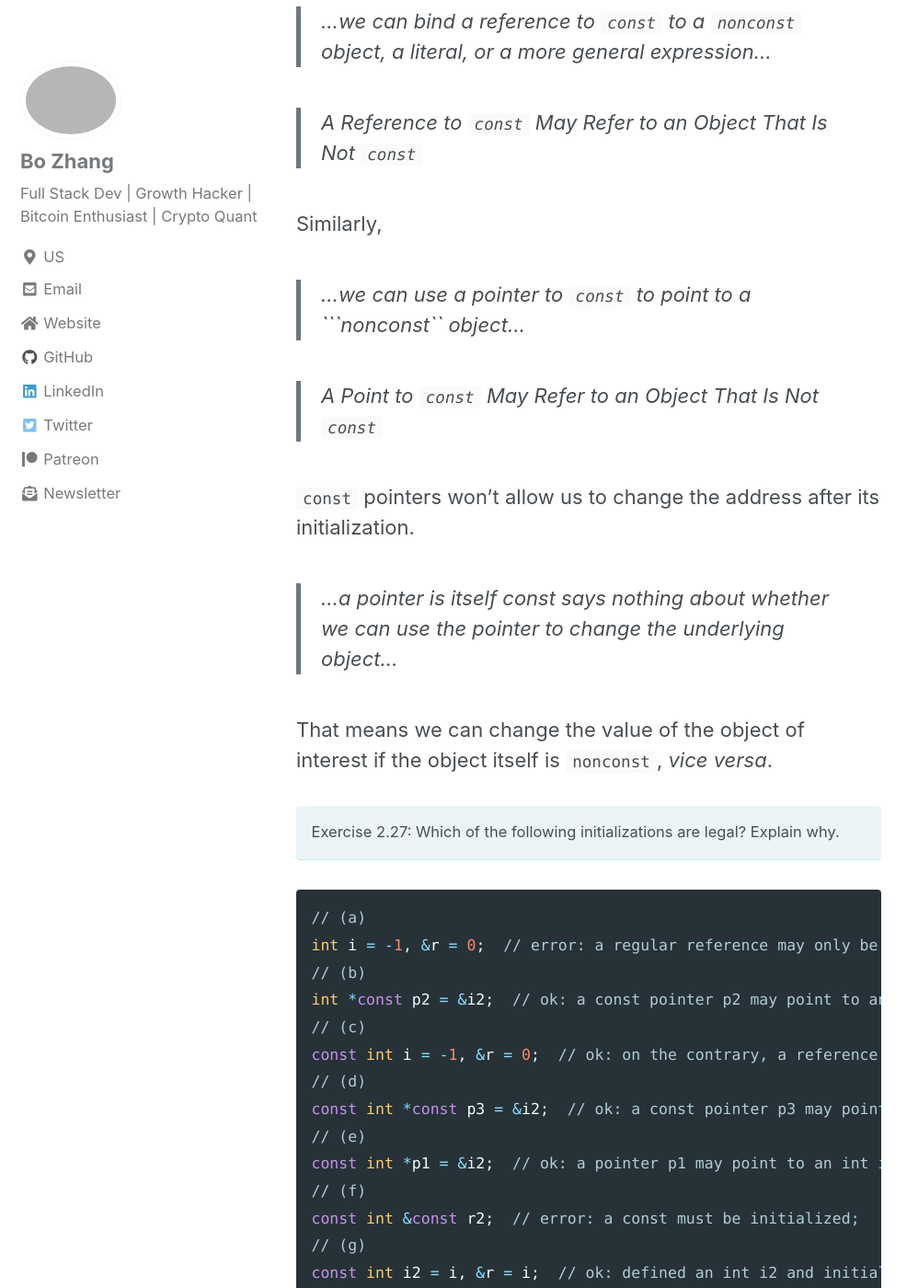
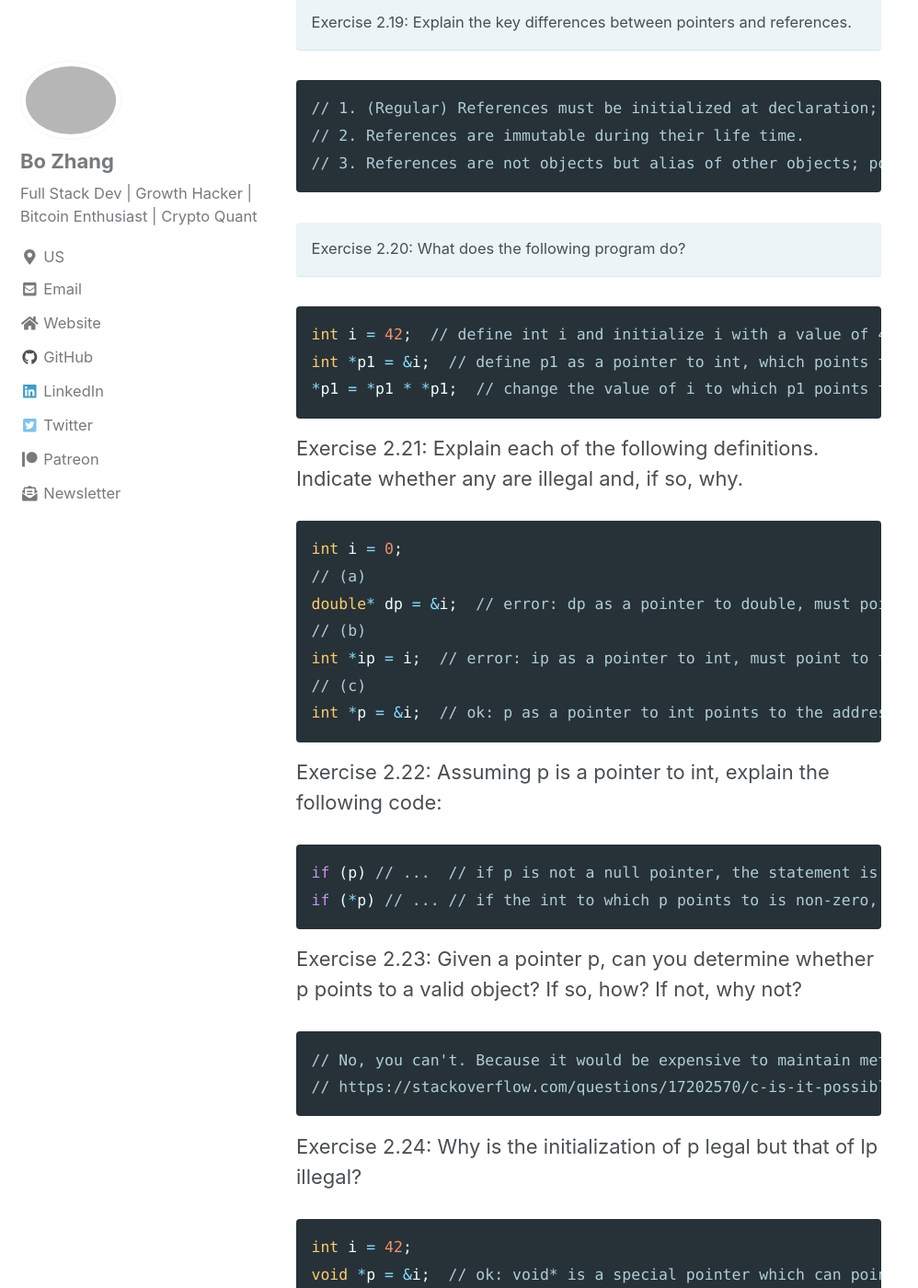
Before and after one commit to 0xboz/blog, a Jekyll site: the page built from _posts/2019-07-25-learn-c-plus-plus-variables-and-basic-types.md, in a window 1280 px wide and 1400 px high, scrolled down 4213 px. Shown: the whole window at 92% size, without its empty margins (0-998 px from the left). Built offline with Jekyll 4.4.1, drawn with Linux system fonts in a browser that asks for light colours; cached includes are drawn as plain includes; nearby versions of some CDN libraries; comment, search, counter and statistics services are not loaded; some of the changed text lies outside the part shown.

Commit message:
Added pointer exercises

````diff
--- a/_posts/2019-07-25-learn-c-plus-plus-variables-and-basic-types.md
+++ b/_posts/2019-07-25-learn-c-plus-plus-variables-and-basic-types.md
@@ -109,6 +109,82 @@ r1 = d;  // ok: i = d
 int i, &ri = i;
 i = 5; ri = 10;
 std::cout << i << " " << ri << std::endl;  // 10 10
+```
+
+<div class="notice--info">
+  <p>Exercise 2.18: Write code to change the value of a pointer. Write code to change the value to which the pointer points.</p>
+</div>
+
+```cpp
+int main()
+{
+  int val = 1;
+  int *p = nullptr;  // initialize a null pointer
+  p = &val;  // change the value of pointer p to the address of variable val
+  *p = 2;   // change the variable val value to which the pointer p points
+  return 0;
+}
+```
+
+<div class='notice--info'>
+  <p>Exercise 2.19: Explain the key differences between pointers and references.</p>
+</div>
+
+```cpp
+// 1. (Regular) References must be initialized at declaration; pointers don't need to.
+// 2. References are immutable during their life time.
+// 3. References are not objects but alias of other objects; pointers are objects themselves holding the addresses of other objects.
+```
+
+<div class='notice--info'>
+  <p>Exercise 2.20: What does the following program do?</p>
+</div>
+
+```cpp
+int i = 42;  // define int i and initialize i with a value of 42
+int *p1 = &i;  // define p1 as a pointer to int, which points to the address of int i
+*p1 = *p1 * *p1;  // change the value of i to which p1 points to; the new value of i equals to the previous i value squared
+```
+<div>
+  <p>Exercise 2.21: Explain each of the following definitions. Indicate whether any are illegal and, if so, why.</p>
+</div>
+
+```cpp
+int i = 0;
+// (a)
+double* dp = &i;  // error: dp as a pointer to double, must point to a double; type mismatch
+// (b)
+int *ip = i;  // error: ip as a pointer to int, must point to the address of an int i, not int i itself
+// (c)
+int *p = &i;  // ok: p as a pointer to int points to the address of int i
+```
+
+<div>
+  <p>Exercise 2.22: Assuming p is a pointer to int, explain the following code:</p>
+</div>
+
+```cpp
+if (p) // ...  // if p is not a null pointer, the statement is true; otherwise false
+if (*p) // ... // if the int to which p points to is non-zero, the statement is true; otherwise false
+```
+
+<div>
+  <p>Exercise 2.23: Given a pointer p, can you determine whether p points to a valid object? If so, how? If not, why not?</p>
+</div>
+
+```cpp
+// No, you can't. Because it would be expensive to maintain meta data about what constitutes a valid pointer and what doesn't, and in C++ you don't pay for what you don't want.
+// https://stackoverflow.com/questions/17202570/c-is-it-possible-to-determine-whether-a-pointer-points-to-a-valid-object/17202622#17202622
+```
+
+<div>
+  <p>Exercise 2.24: Why is the initialization of p legal but that of lp illegal?</p>
+</div>
+
+```cpp
+int i = 42;
+void *p = &i;  // ok: void* is a special pointer which can point to objects with a variety of types.
+long *lp = &i;  // error: the pointer to long lp must hold the address of a long; type mismatch
 ```
 
 <div class="notice--info">
````
